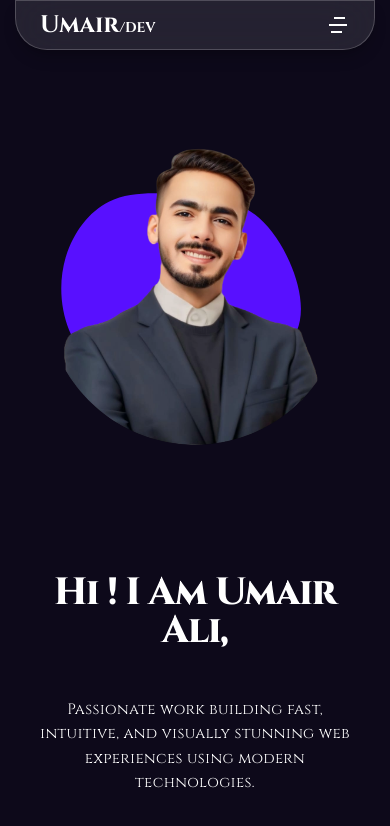
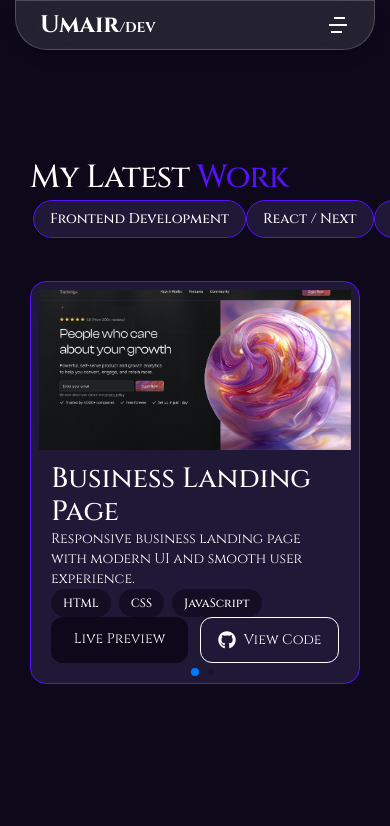
Before and after one commit to Umair-dev55/umair-ali-dev, a Next.js app: page /work in a window 390 px wide. Shown: the top 826 px of the page. Built offline with nearby package versions, Linux system fonts and the light colour scheme.

Commit message:
feat(work-page): complete projects section structure
- Added project data mapping
- Integrated Shadcn Tabs for category filtering
- Implemented Swiper slider for projects showcase
- Created responsive project card layout
- Organized project data by categories
- Final UI polish and styling pending

```diff
--- a/src/app/(Pages)/work/page.jsx
+++ b/src/app/(Pages)/work/page.jsx
@@ -1,9 +1,123 @@
 "use client";
 import { motion } from "framer-motion";
-import { ScrollArea, ScrollBar } from "@/components/ui/scroll-area";
-import HeroImageCard from "@/components/HeroImageCard";
+import { SwiperSlide, Swiper } from "swiper/react";
+import { Pagination, Navigation } from "swiper/modules";
+import "swiper/css";
+import "swiper/css/pagination";
+import "swiper/css/navigation"; // ← Added (for navigation)
+import { Tabs, TabsContent, TabsList, TabsTrigger } from "@/components/ui/tabs";
+import { MdArrowOutward } from "react-icons/md";
+import { FaGithub } from "react-icons/fa6";
 
+const projects = [
+  // ================== FRONTEND DEVELOPMENT ==================
+  {
+    id: 1,
+    category: "Frontend Development",
+    title: "Business Landing Page",
+    description:
+      "Responsive business landing page with modern UI and smooth user experience.",
+    image: "/assets/work/thumb1.png",
+    link: "/",
+    github: "https://github.com/yourusername/business-landing",
+    tech: ["HTML", "CSS", "JavaScript"],
+  },
+  {
+    id: 2,
+    category: "Frontend Development",
+    title: "Restaurant Website",
+    description:
+      "Multi-section restaurant website with menu showcase and responsive design.",
+    image: "/assets/work/thumb2.png",
+    link: "/",
+    github: "https://github.com/yourusername/restaurant-website",
+    tech: ["HTML", "CSS", "JavaScript"],
+  },
+  {
+    id: 3,
+    category: "Frontend Development",
+    title: "Portfolio Website",
+    description:
+      "Personal portfolio website built with modern layouts and animations.",
+    image: "/assets/work/thumb3.png",
+    link: "/",
+    github: "https://github.com/yourusername/portfolio-website",
+    tech: ["HTML", "Tailwind CSS", "GSAP"],
+  },
+
+  // ================== REACT / NEXT.JS ==================
+  {
+    id: 4,
+    category: "React / Next",
+    title: "SaaS Landing Page",
+    description:
+      "High-converting SaaS landing page built with React and reusable components.",
+    image: "/assets/work/thumb4.png",
+    link: "/",
+    github: "https://github.com/yourusername/saas-landing",
+    tech: ["React", "Tailwind CSS", "Framer Motion"],
+  },
+  {
+    id: 5,
+    category: "React / Next",
+    title: "E-Commerce Store",
+    description:
+      "Modern e-commerce application with product listings and cart functionality.",
+    image: "/assets/work/thumb5.png",
+    link: "/",
+    github: "https://github.com/yourusername/ecommerce-store",
+    tech: ["Next.js", "Tailwind", "Shadcn UI"],
+  },
+  {
+    id: 6,
+    category: "React / Next",
+    title: "Admin Dashboard",
+    description:
+      "Interactive dashboard with analytics, charts, and responsive layouts.",
+    image: "/assets/work/thumb6.png",
+    link: "/",
+    github: "https://github.com/yourusername/admin-dashboard",
+    tech: ["Next.js", "Recharts", "Tailwind CSS"],
+  },
+
+  // ================== WORDPRESS ==================
+  {
+    id: 7,
+    category: "Wordpress",
+    title: "Corporate Business Website",
+    description:
+      "Professional company website with custom pages and service sections.",
+    image: "/assets/work/thumb7.png",
+    link: "/",
+    github: "https://github.com/yourusername/corporate-wordpress",
+    tech: ["WordPress", "Elementor", "Yoast SEO"],
+  },
+  {
+    id: 8,
+    category: "Wordpress",
+    title: "Blog & Magazine Website",
+    description:
+      "SEO-friendly blog website optimized for content publishing and performance.",
+    image: "/assets/work/thumb8.png",
+    link: "/",
+    github: "https://github.com/yourusername/blog-wordpress",
+    tech: ["WordPress", "Elementor", "PHP"],
+  },
+  {
+    id: 9,
+    category: "Wordpress",
+    title: "WooCommerce Store",
+    description:
+      "Fully functional WooCommerce store with product management and checkout flow.",
+    image: "/assets/work/thumb9.png",
+    link: "/",
+    github: "https://github.com/yourusername/woocommerce-store",
+    tech: ["WordPress", "WooCommerce", "Elementor"],
+  },
+];
 const work = () => {
+  const categories = Array.from(new Set(projects.map((p) => p.category)));
+
   return (
     <motion.section
       initial={{ opacity: 0 }}
@@ -11,44 +125,118 @@ const work = () => {
         opacity: 1,
         transition: { delay: 1.5, duration: 0.4, ease: "easeIn" },
       }}
-      className="py-15 sm:py-0"
+      className="py-24  min-h-screen flex items-center"
     >
-      <div className="grid p-5 sm:grid-cols-2 min-h-screen place-items-center">
-        {/* 1st div */}
-        <div className="">
-          <HeroImageCard />
-        </div>
-        {/* 2nd div */}
+      <div className="container mx-auto w-full h-full flex flex-col justify-center">
+        <h2 className="h2  max-w-[600px]">
+          My Latest <span className="text-accent">Work</span>
+        </h2>
 
-        <div className="text-center md:text-left">
-          <div className="flex justify-evenly flex-col items-center md:items-start gap-6">
-            <h1 className="h1">
-              Hi ! I Am Umair Ali,
-              <br />
-            </h1>{" "}
-            <h1 className="h1  text-accent font-extrabold"></h1>
-            <p className="para">
-              Passionate work building fast, intuitive, and visually stunning
-              web experiences using modern technologies.
-            </p>
-            <div className="hidden">
-              <div className="md:flex gap-4 text-lg">
-                {/* Phone */}
-                <div className="flex gap-2 justify-center lg:justify-start">
-                  <span className="text-accent"></span>
-                  <span>+92 308 6754044</span>
-                </div>
-                {/* mail */}
-                <div className="hidden lg:flex gap-2">
-                  <span className="text-accent"></span>
-                  <span className="">umair.dev55@gmail.com</span>
-                </div>
-              </div>
-            </div>
-            {/* Socials */}
-            <div className="md:absolute md:p-5 top-1/2 right-0 transform -translate-y-1/2"></div>
-          </div>
-        </div>
+        <Tabs defaultValue={categories[0]} className="w-full flex flex-col">
+          <TabsList className="">
+            {categories.map((category) => (
+              <TabsTrigger
+                className="custom-border px-4 py-2 border-accent rounded-full"
+                key={category}
+                value={category}
+              >
+                {category}
+              </TabsTrigger>
+            ))}
+          </TabsList>
+
+          {categories.map((category) => {
+            const filteredProjects = projects.filter(
+              (p) => p.category === category,
+            );
+            const projectCount = filteredProjects.length;
+            const showNavigation = projectCount === 1 || projectCount === 2;
+
+            return (
+              <TabsContent
+                key={category}
+                value={category}
+                className="mt-8 lg:mt-4 w-full"
+              >
+                <Swiper
+                  modules={[
+                    Pagination,
+                    ...(showNavigation ? [Navigation] : []),
+                  ]}
+                  spaceBetween={20}
+                  slidesPerView={1}
+                  breakpoints={{
+                    640: { slidesPerView: 1 },
+                    768: { slidesPerView: 2 },
+                    1024: { slidesPerView: 3 },
+                  }}
+                  pagination={{
+                    clickable: true,
+                    dynamicBullets: true,
+                  }}
+                  navigation={showNavigation}
+                  className="mySwiper"
+                >
+                  {filteredProjects.map((project) => (
+                    <SwiperSlide key={project.id} className="h-full">
+                      <div className="h-full custom-border p-2 rounded-2xl overflow-hidden flex flex-col">
+                        <img
+                          src={project.image}
+                          alt={project.title}
+                          className="w-full h-40 object-cover"
+                        />
+
+                        <div className="p-3 flex-1 flex flex-col h-30">
+                          {/* heading  */}
+                          <div>
+                            <h3 className="h3">{project.title}</h3>
+                          </div>
+                          {/* paragraph  */}
+                          <div>
+                            <p className=" flex-1 p">{project.description}</p>
+                          </div>
+                          {/* Tech Stack  */}
+                          <div className="flex flex-wrap gap-2">
+                            {project.tech.map((tech, i) => (
+                              <span
+                                key={i}
+                                className="text-xs px-3 py-1.5 bg-secondary rounded-full font-medium"
+                              >
+                                {tech}
+                              </span>
+                            ))}
+                          </div>
+                          {/* Buttons  */}
+                          <div className="flex flex-wrap gap-3 mt-auto p">
+                            {project.link && (
+                              <a
+                                href={project.link}
+                                target="_blank"
+                                className=" flex-1 text-center bg-primary py-3 rounded-xl transition"
+                              >
+                                Live Preview
+                              </a>
+                            )}
+
+                            {/* ✅ View Code button always show */}
+                            <a
+                              href={project.github || "#"}
+                              target={project.github ? "_blank" : undefined}
+                              className="flex-1 text-center border py-3 rounded-xl  transition flex items-center justify-center gap-2"
+                            >
+                              <FaGithub className="text-lg" />
+                              View Code
+                            </a>
+                          </div>
+                        </div>
+                      </div>
+                    </SwiperSlide>
+                  ))}
+                </Swiper>
+              </TabsContent>
+            );
+          })}
+        </Tabs>
       </div>
     </motion.section>
   );
```
